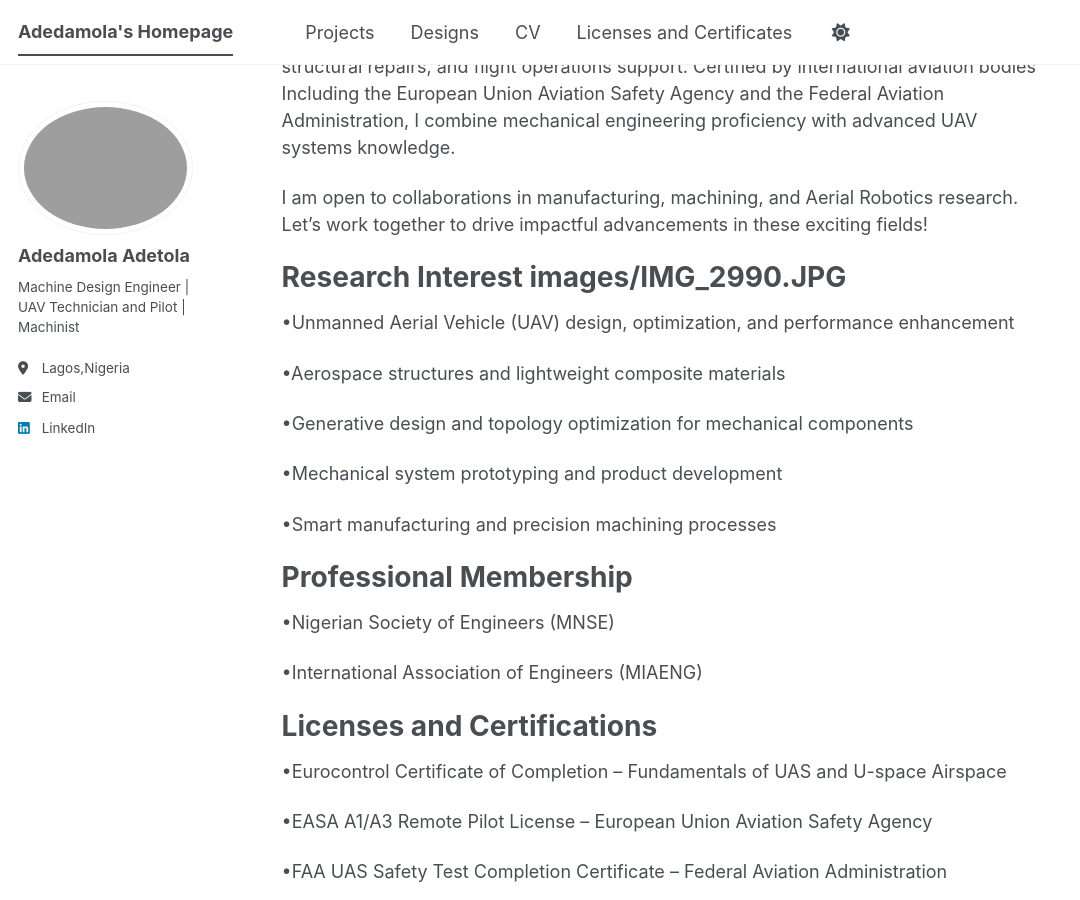
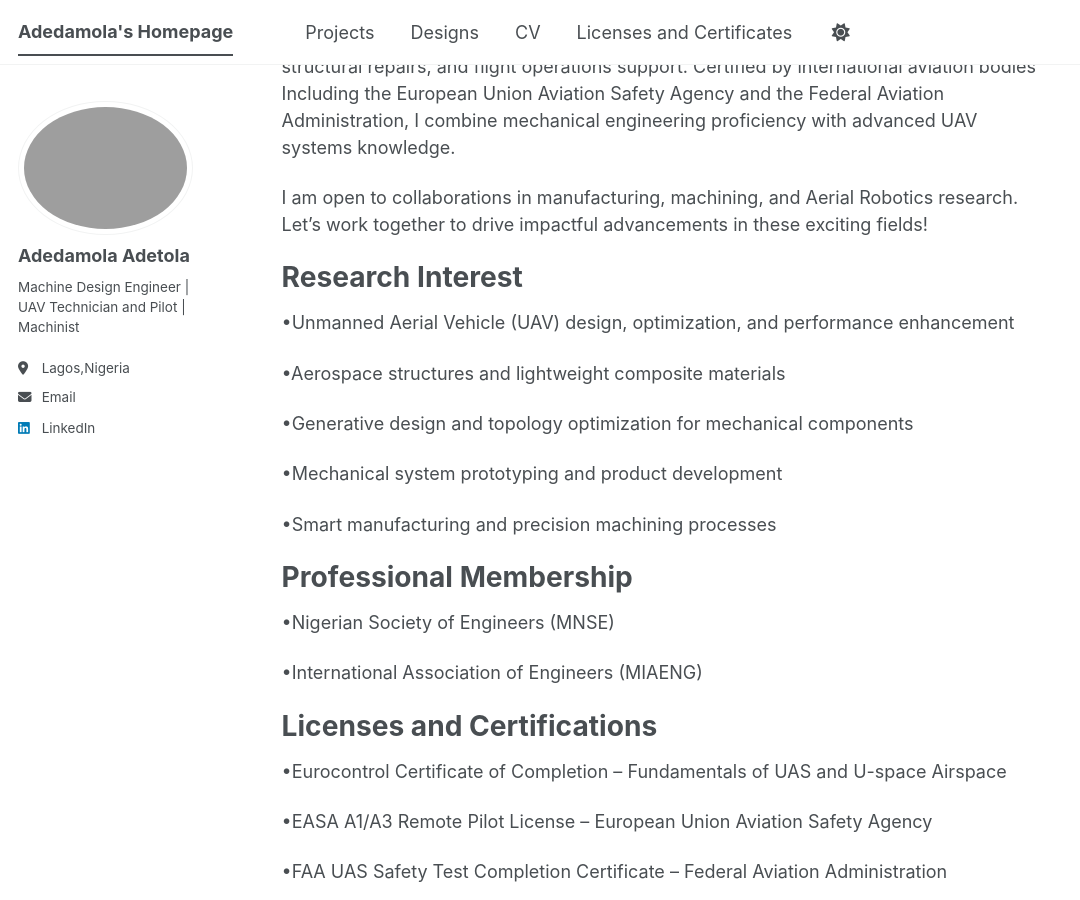
Before and after one commit to Adedam100/Adedam100.github.io, a Jekyll site: the page built from _pages/about.md, in a window 1280 px wide and 900 px high, scrolled down 330 px. Shown: the whole window, without its empty margins (0-1080 px from the left). Built offline with Jekyll 4.4.1, drawn with Linux system fonts in a browser that asks for light colours; a script bundle is joined from its source files by our own code; library files that are not in the unit come from our copies.

Commit message:
Update about.md

```diff
--- a/_pages/about.md
+++ b/_pages/about.md
@@ -15,7 +15,7 @@ Including the European Union Aviation Safety Agency and the Federal Aviation Adm
 I am open to collaborations in manufacturing, machining, and Aerial Robotics research. Let’s work together to drive impactful advancements in these exciting fields!
 
 
-<h1>Research Interest images/IMG_2990.JPG</h1>
+<h1>Research Interest</h1>
 
 •Unmanned Aerial Vehicle (UAV) design, optimization, and performance 	enhancement
 
```
